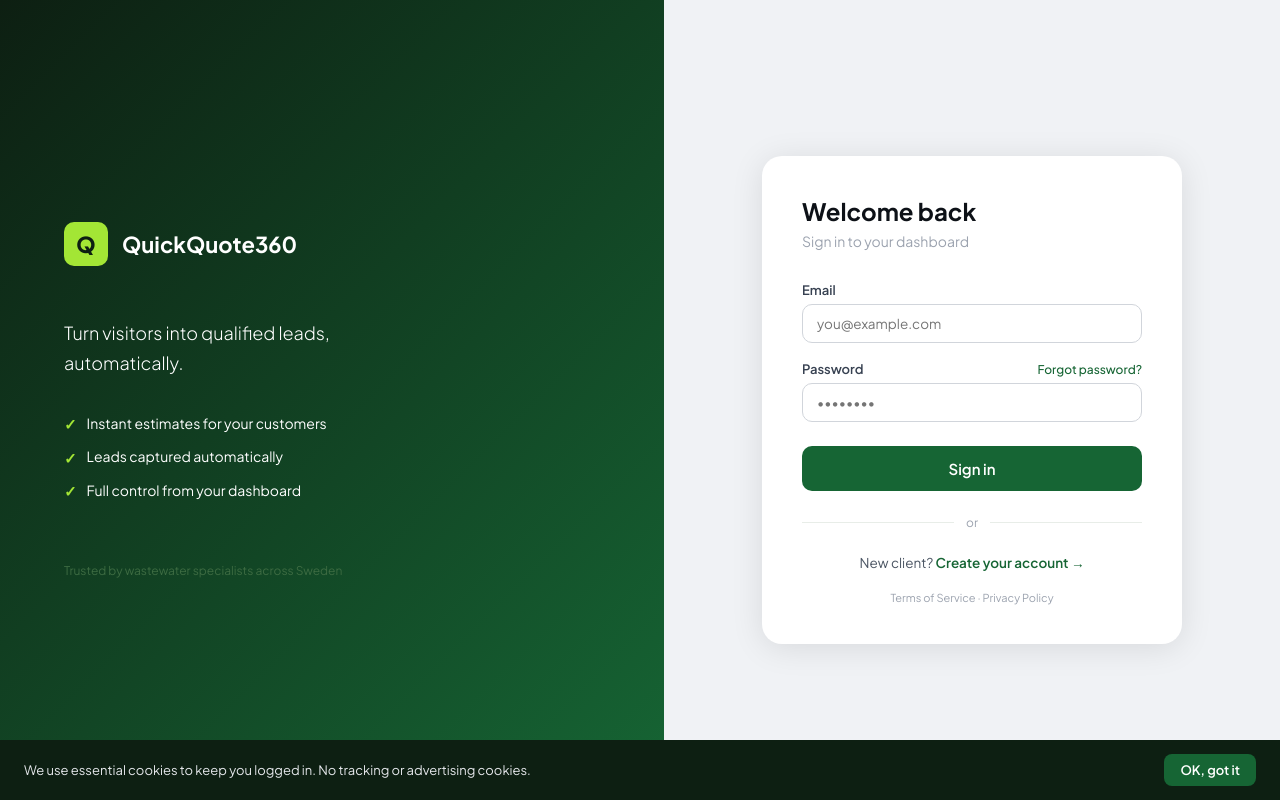
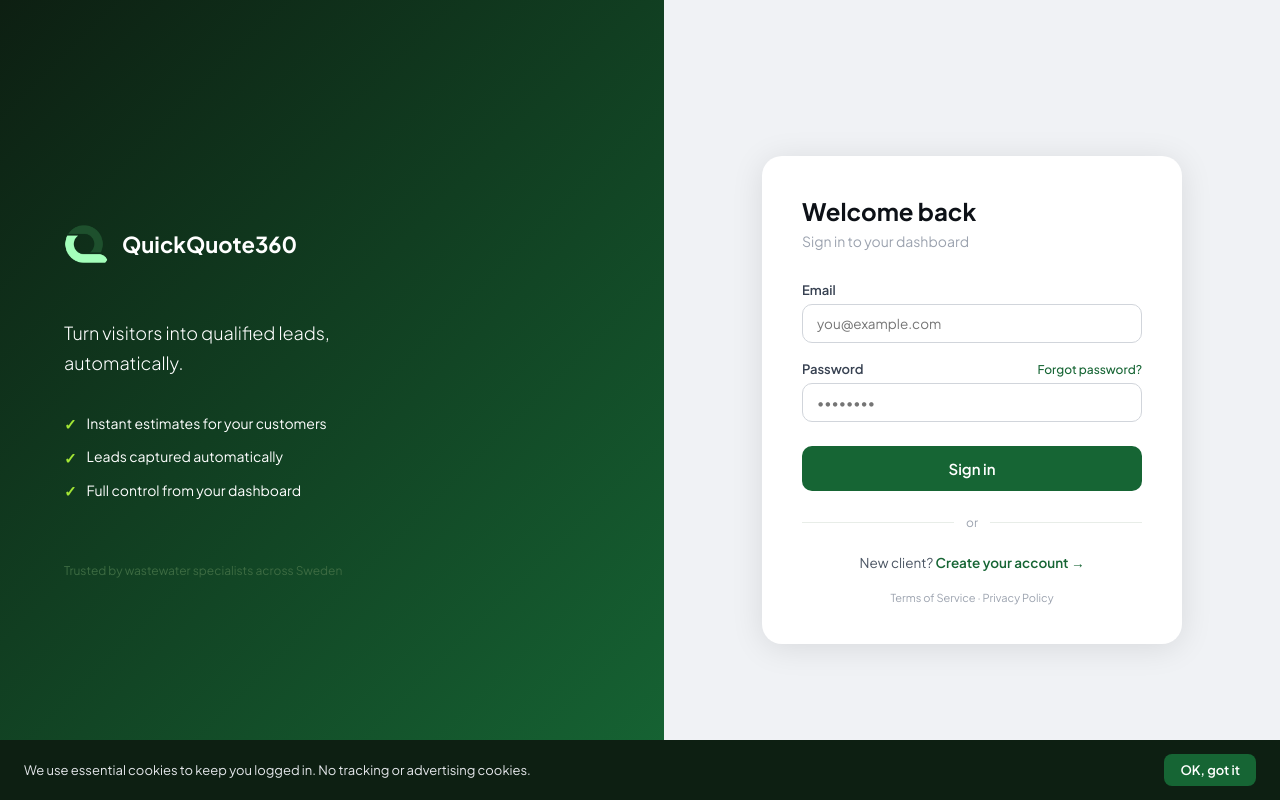
Before and after one commit to Diabolus38/quick-quote-dashboard, a React (Vite) app: page /login in a window 1280 px wide. Built offline with nearby package versions, Linux system fonts and the light colour scheme; no server answers.

Commit message:
design: replace Q letter with actual QQ360 logo on login page

```diff
--- a/src/LoginPage.jsx
+++ b/src/LoginPage.jsx
@@ -137,7 +137,7 @@ export function AuthLeft() {
     <div style={{ flex: 1, background: 'linear-gradient(135deg, #0d1f12 0%, #166534 100%)', display: 'flex', flexDirection: 'column', alignItems: 'flex-start', justifyContent: 'center', padding: '60px 64px' }}>
       {/* Logo */}
       <div style={{ display: 'flex', alignItems: 'center', gap: '14px', marginBottom: '52px' }}>
-        <div style={{ width: '44px', height: '44px', borderRadius: '10px', backgroundColor: LIME, display: 'flex', alignItems: 'center', justifyContent: 'center', fontSize: '22px', fontWeight: '800', color: DARK }}>Q</div>
+        <img src="/qq360-logo.png" alt="QuickQuote360" style={{ width: '44px', height: '44px', borderRadius: '10px', objectFit: 'contain' }} />
         <span style={{ fontSize: '22px', fontWeight: '700', color: '#ffffff' }}>QuickQuote360</span>
       </div>
 
```
Also changed, not shown: public/qq360-logo.png (added), 1 other file (tests, documents, lock files or other folders).
